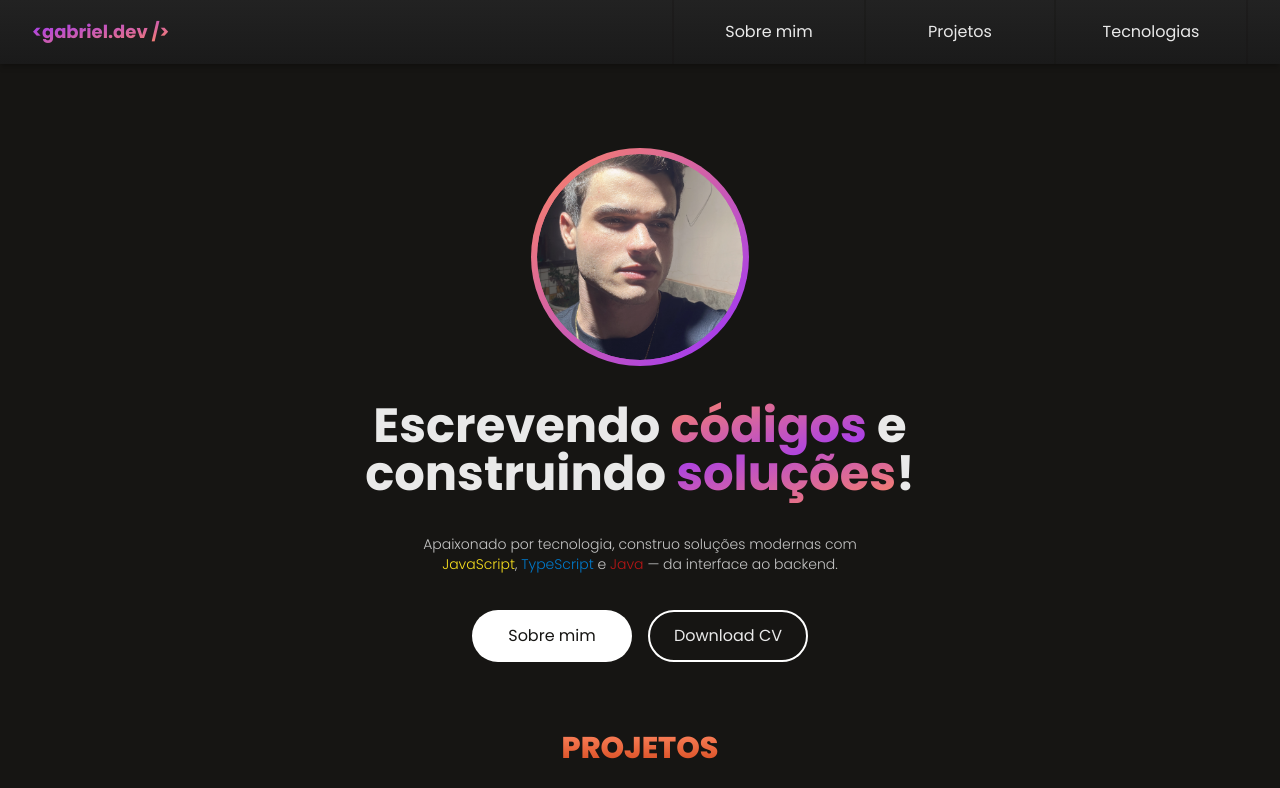
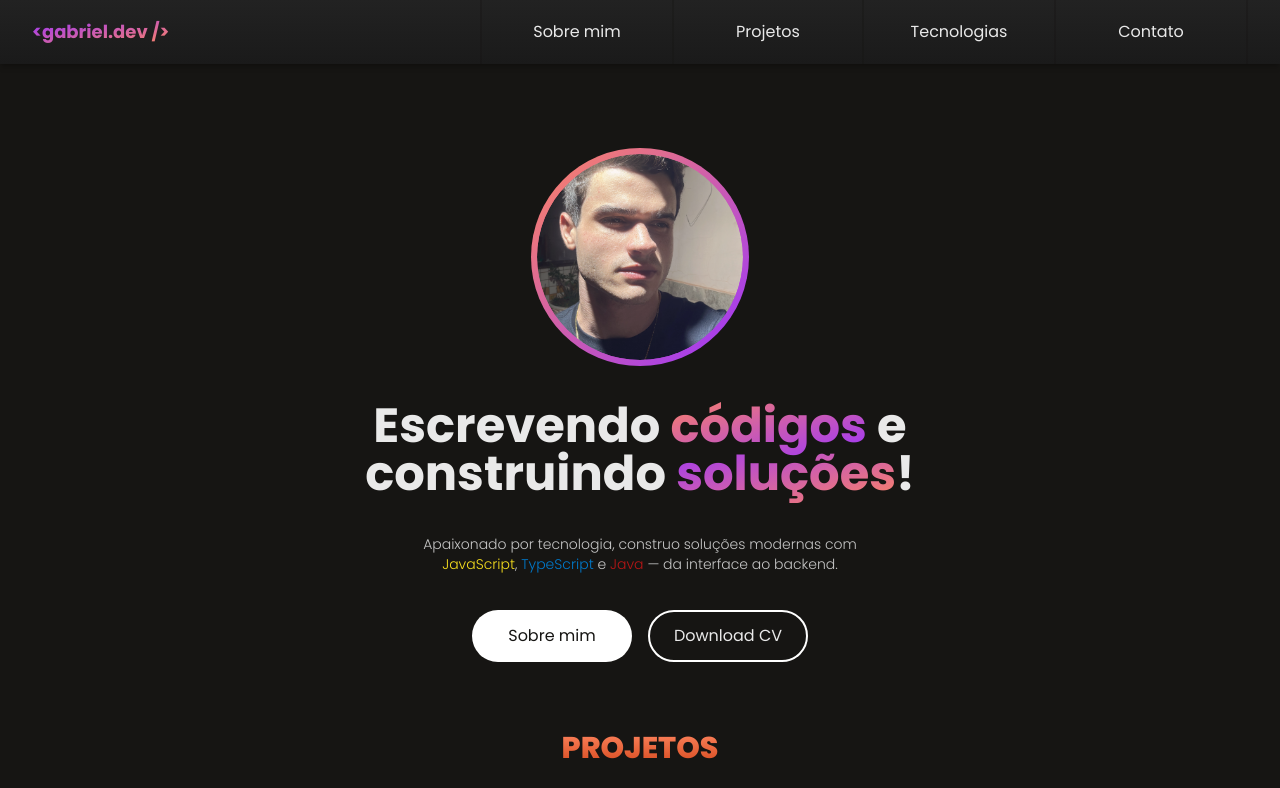
Before and after one commit to gctoledo/portfolio, a Next.js app: page / in a window 1280 px wide. Shown: the top 788 px of the page. Built offline with nearby package versions, Linux system fonts and the light colour scheme.

Commit message:
feat: add contact section to nav

```diff
--- a/src/app/_components/Nav.tsx
+++ b/src/app/_components/Nav.tsx
@@ -33,6 +33,16 @@ const Nav = () => {
             Tecnologias
           </NavLink>
         </li>
+
+        <li>
+          <NavLink
+            offset={500}
+            href={"#contact"}
+            classname="flex items-center justify-center border-r-2 border-[#161513] border-opacity-35"
+          >
+            Contato
+          </NavLink>
+        </li>
       </ul>
     </nav>
   );
```
